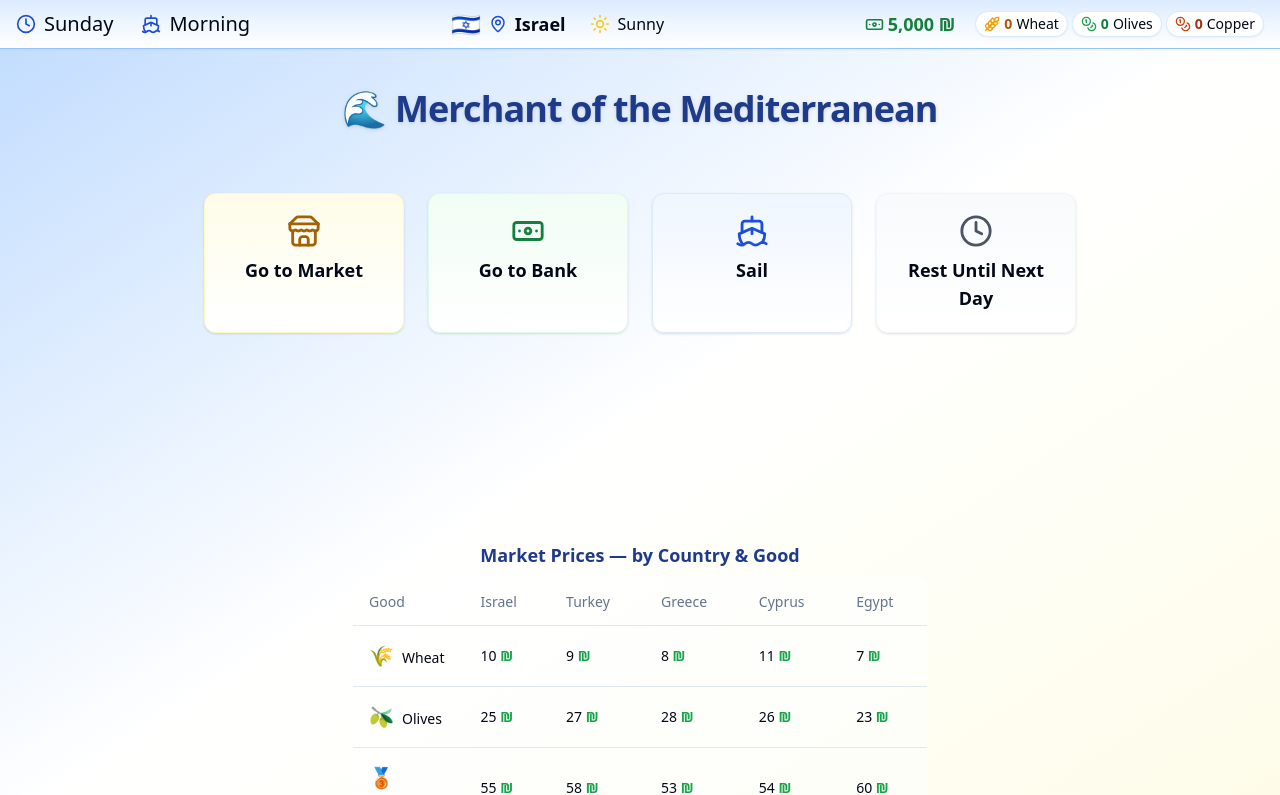
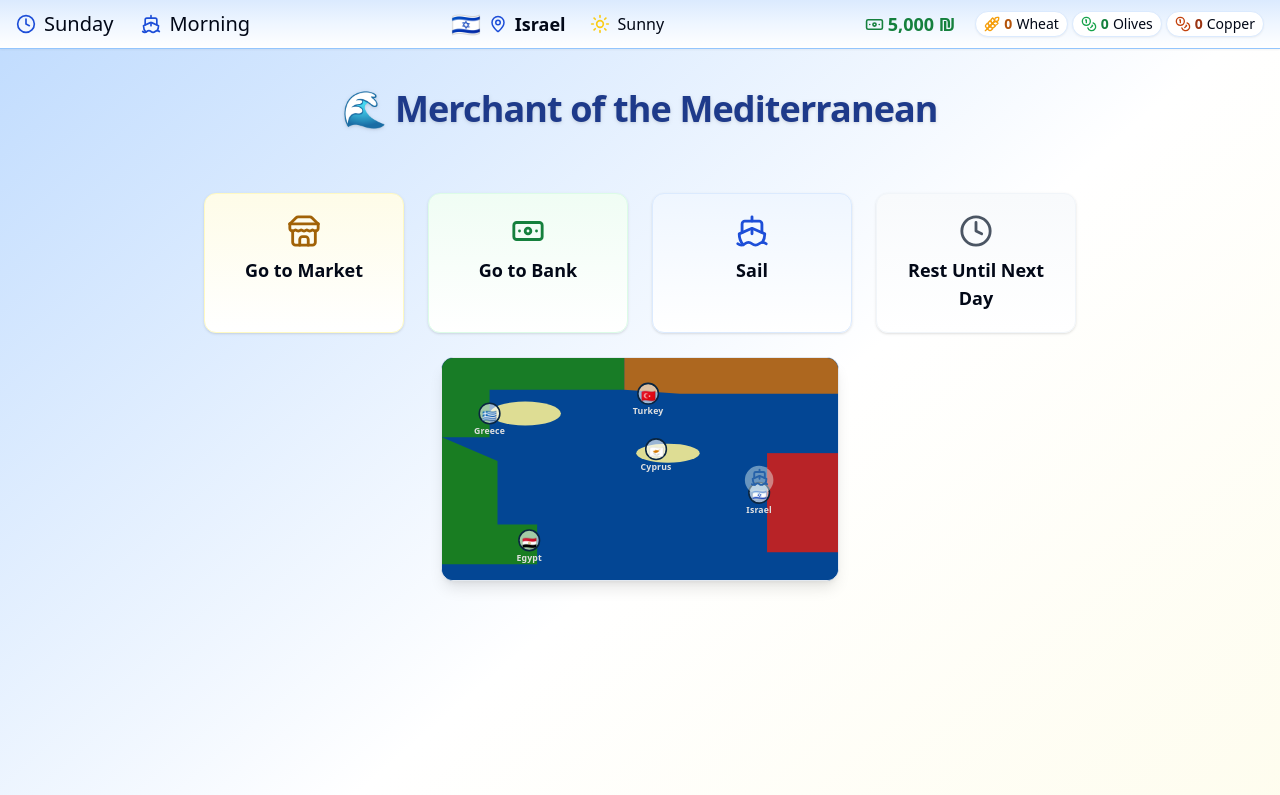
Before and after one commit to supox/mediterranean-market-voyage, a React (Vite) app: page / in a window 1280 px wide. Shown: the top 795 px of the page. Built offline with nearby package versions, Linux system fonts and the light colour scheme.

Commit message:
Add map to show current location
Add a map component to visualize the ship's current location on the sea, based on the game's country state.

```diff
--- /dev/null
+++ b/src/components/MapMed.tsx
@@ -0,0 +1,81 @@
+
+import React from "react";
+import { Ship } from "lucide-react";
+
+// Map coordinates for each country (relative to SVG viewBox)
+const LOCATIONS: Record<string, { x: number; y: number }> = {
+  Israel:  { x: 400, y: 170 },
+  Turkey:  { x: 260, y: 45 },
+  Greece:  { x: 60,  y: 70 },
+  Cyprus:  { x: 270, y: 115 },
+  Egypt:   { x: 110, y: 230 },
+};
+
+const FLAG = {
+  Israel: "🇮🇱",
+  Turkey: "🇹🇷",
+  Greece: "🇬🇷",
+  Cyprus: "🇨🇾",
+  Egypt: "🇪🇬",
+};
+
+interface MapMedProps {
+  country: string;
+}
+
+const MapMed: React.FC<MapMedProps> = ({ country }) => {
+  // Ship position
+  const ship = LOCATIONS[country] || LOCATIONS["Israel"];
+
+  return (
+    <div className="w-full flex justify-center my-6">
+      <svg
+        viewBox="0 0 500 280"
+        className="rounded-xl shadow-lg border bg-cyan-900 max-w-full h-56"
+        style={{ background: "#034694" }}
+      >
+        {/* Sea (background) */}
+        <rect x="0" y="0" width="500" height="280" fill="#034694" />
+        {/* Land masses (blocky retro style) */}
+        <polygon points="0,260 0,0 230,0 230,40 60,40 60,100 0,100" fill="#1a7f20" opacity="0.95"/> {/* Left land (Africa/Egypt) */}
+        <polygon points="230,0 500,0 500,45 300,45 230,40" fill="#b3691b" opacity="0.97"/> {/* Top land (Turkey/Asia Minor) */}
+        <polygon points="0,260 120,260 120,210 70,210 70,130 0,100" fill="#1a7f20" opacity="0.98"/> {/* Bottom left (Egypt cont) */}
+        {/* Israel block */}
+        <rect x="410" y="120" width="90" height="125" fill="#c22121" opacity="0.95"/>
+        {/* Islands */}
+        <ellipse cx="285" cy="120" rx="40" ry="12" fill="#efe995" opacity="0.93"/> {/* Cyprus */}
+        <ellipse cx="105" cy="70" rx="45" ry="15" fill="#efe995" opacity="0.93"/> {/* Crete/Greece */}
+
+        {/* Country Labels */}
+        {Object.entries(LOCATIONS).map(([name, { x, y }]) => (
+          <g key={name}>
+            <circle cx={x} cy={y} r="13" fill="#fff9" stroke="#0a2540" strokeWidth={2} />
+            <text
+              x={x} y={y+4} textAnchor="middle" fontSize="15" fontWeight="bold"
+              fill="#033" style={{ dominantBaseline: 'middle' }}
+            >
+              {FLAG[name]}
+            </text>
+            <text
+              x={x} y={y+26}
+              textAnchor="middle" fontSize="11" fill="#e0e0e0" style={{ fontWeight: 600, letterSpacing: 0.2 }}>
+              {name}
+            </text>
+          </g>
+        ))}
+
+        {/* Ship marker */}
+        <g>
+          <circle cx={ship.x} cy={ship.y - 16} r={18} fill="#e9fbf5CC" opacity={0.55} />
+          <foreignObject x={ship.x - 13} y={ship.y - 33} width="26" height="26">
+            <div className="flex justify-center items-center w-full h-full">
+              <Ship size={23} color="#2662a9" style={{strokeWidth:2.5}} />
+            </div>
+          </foreignObject>
+        </g>
+      </svg>
+    </div>
+  );
+};
+
+export default MapMed;
--- a/src/pages/Index.tsx
+++ b/src/pages/Index.tsx
@@ -1,4 +1,3 @@
-
 import GameHeader from "@/components/GameHeader";
 import ActionPanel from "@/components/ActionPanel";
 import MarketModal from "@/components/MarketModal";
@@ -7,6 +6,7 @@ import SailModal from "@/components/SailModal";
 import EventModal from "@/components/EventModal";
 import GameOver from "@/components/GameOver";
 import PricesTable from "@/components/PricesTable";
+import MapMed from "@/components/MapMed";
 import { useGameLogic } from "@/hooks/useGameLogic";
 
 // Main game page, using extracted logic and focused components
@@ -76,6 +76,8 @@ const Index = () => {
             {/* Removed the Tip section here */}
           </>
         )}
+        {/* Map of Mediterranean with ship at current location */}
+        <MapMed country={country} />
       </div>
       <PricesTable />
       <MarketModal
```
